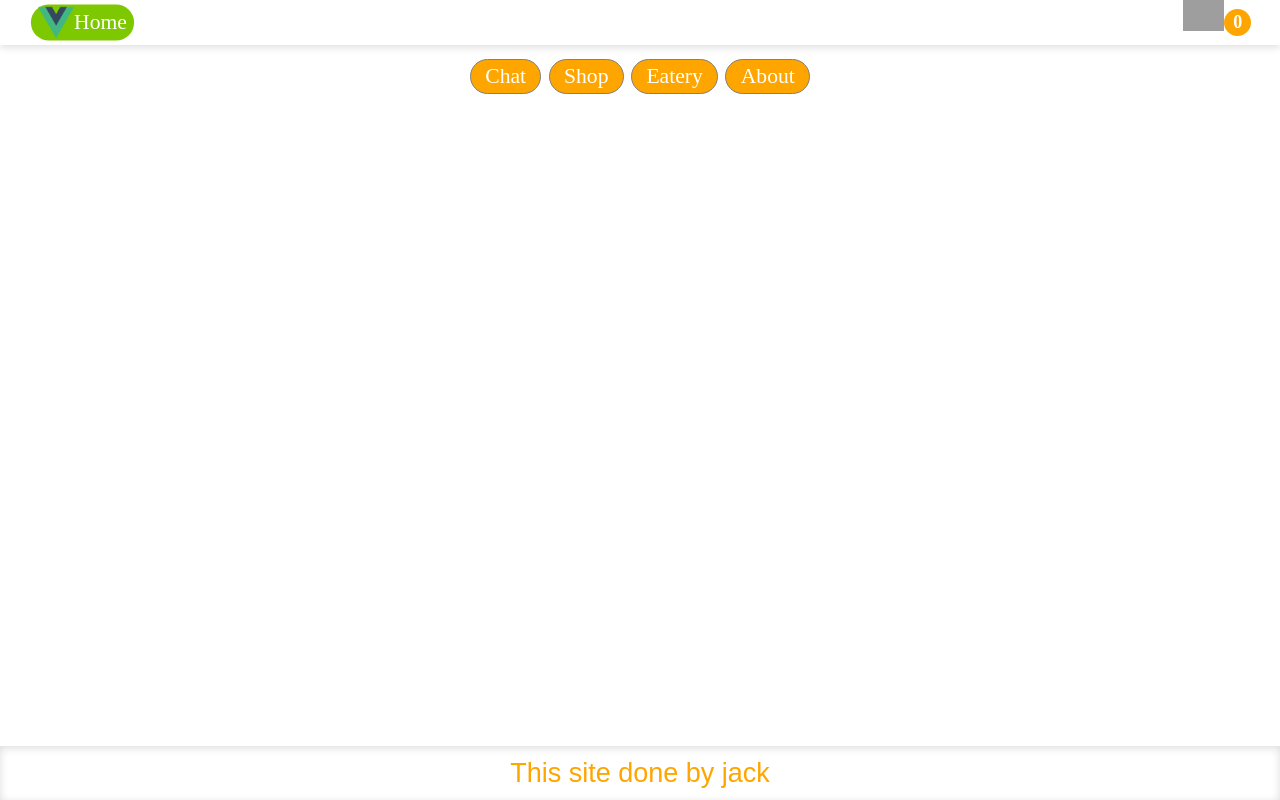
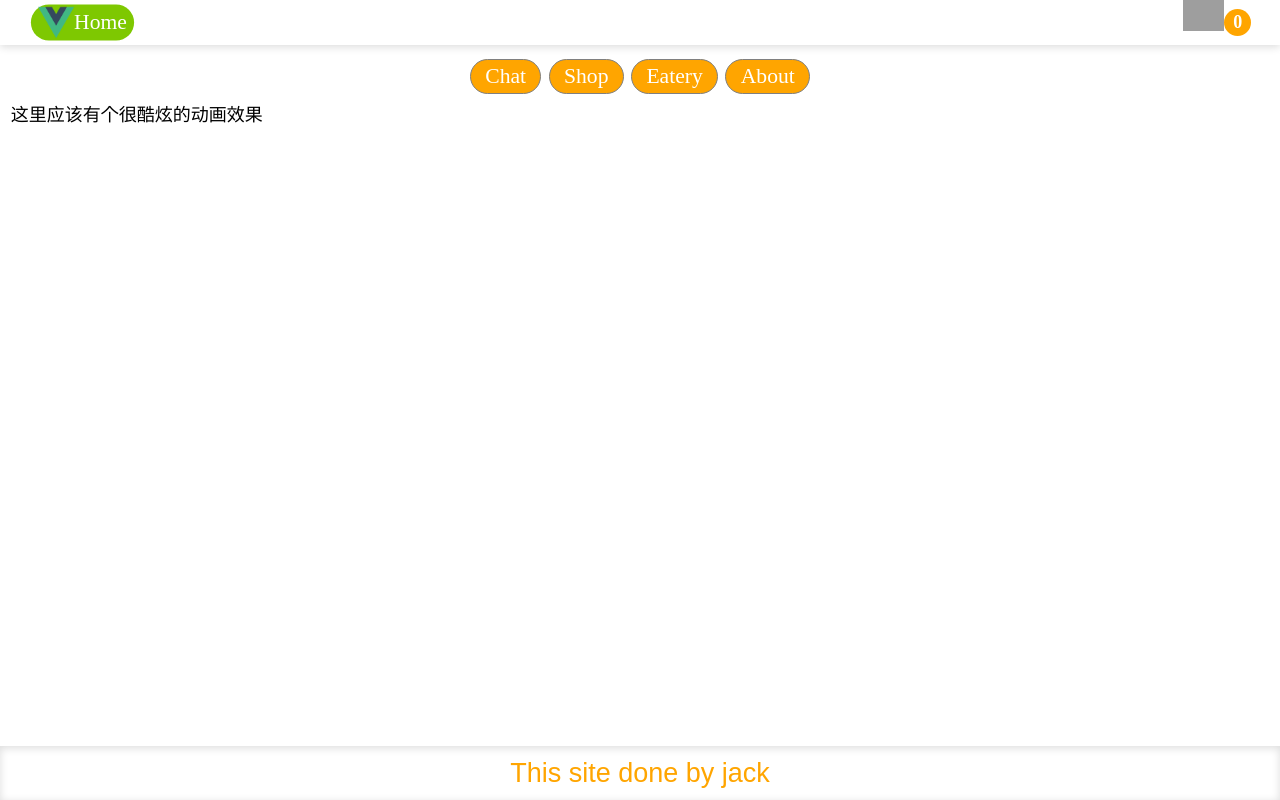
Before and after one commit to zhongmeizhi/vue-old-2016, a Vue app in the folder src/: page /#/ in a window 1280 px wide. Built offline with nearby package versions, Linux system fonts and the light colour scheme; grey boxes are pictures that could not be loaded; the HTML template or start-up script is replaced by a standard one.

Commit message:
ready homepage fix

```diff
--- a/src/components/common/anm.vue
+++ b/src/components/common/anm.vue
@@ -1,5 +1,6 @@
 <template>
 	<div>
+		这里应该有个很酷炫的动画效果
 	</div>
 </template>
 
```
Also changed, not shown: 1 other file (tests, documents, lock files or other folders).
